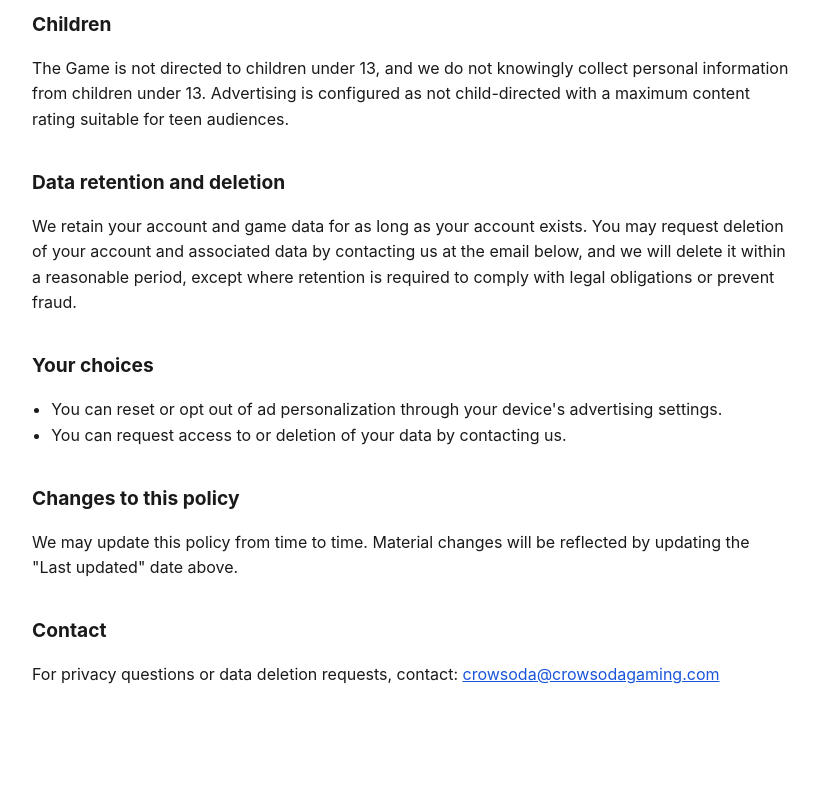
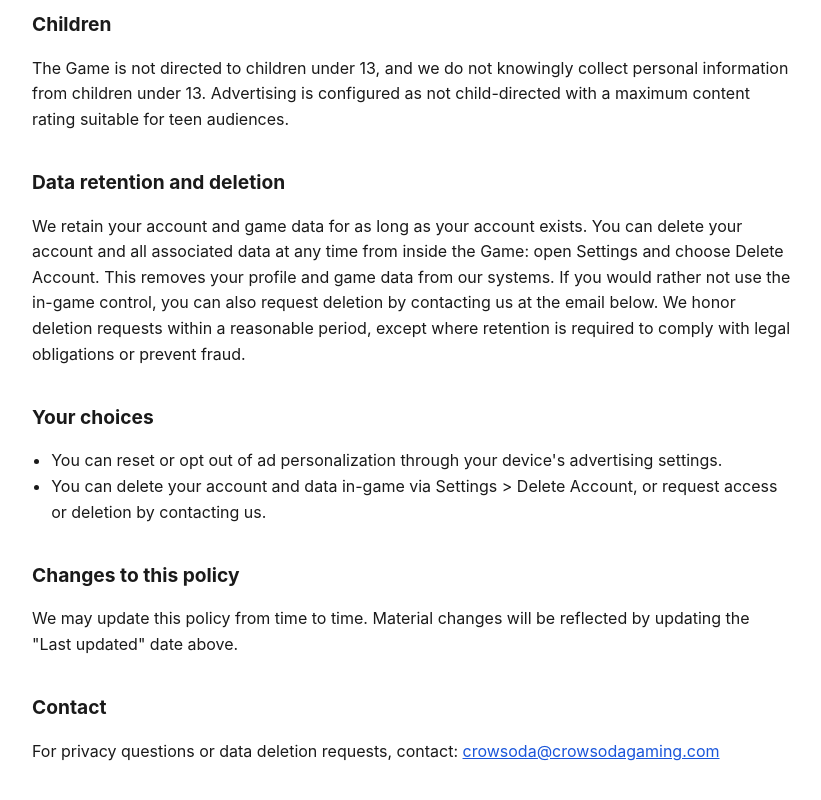
Before and after one commit to CrowSoda/minion-management-legal, a plain HTML site: page index.html in a window 1280 px wide. Shown: the part 993-1793 px from the top of the page, without its empty margins (228-1049 px from the left). Before the commit the page ends 1721 px from the top, so only its background shows below. Drawn offline with Linux system fonts and the light colour scheme.

Commit message:
docs: describe in-app Delete Account flow for data deletion

```diff
--- a/index.html
+++ b/index.html
@@ -15,6 +15,8 @@
 <body>
 <h1>Privacy Policy for Minion Management</h1>
 <p class="updated">Last updated: 8 July 2026</p>
+<!-- rev: in-app account deletion (Settings > Delete Account) -->
+
 
 <p>This Privacy Policy explains how Crowsoda Gaming ("we", "us") collects, uses, and
 shares information when you play Minion Management (the "Game"). By playing the Game,
@@ -61,16 +63,20 @@ personal information from children under 13. Advertising is configured as not
 child-directed with a maximum content rating suitable for teen audiences.</p>
 
 <h2>Data retention and deletion</h2>
-<p>We retain your account and game data for as long as your account exists. You may
-request deletion of your account and associated data by contacting us at the email
-below, and we will delete it within a reasonable period, except where retention is
-required to comply with legal obligations or prevent fraud.</p>
+<p>We retain your account and game data for as long as your account exists. You can
+delete your account and all associated data at any time from inside the Game: open
+Settings and choose Delete Account. This removes your profile and game data from our
+systems. If you would rather not use the in-game control, you can also request deletion
+by contacting us at the email below. We honor deletion requests within a reasonable
+period, except where retention is required to comply with legal obligations or prevent
+fraud.</p>
 
 <h2>Your choices</h2>
 <ul>
   <li>You can reset or opt out of ad personalization through your device's advertising
   settings.</li>
-  <li>You can request access to or deletion of your data by contacting us.</li>
+  <li>You can delete your account and data in-game via Settings &gt; Delete Account, or
+  request access or deletion by contacting us.</li>
 </ul>
 
 <h2>Changes to this policy</h2>
```
